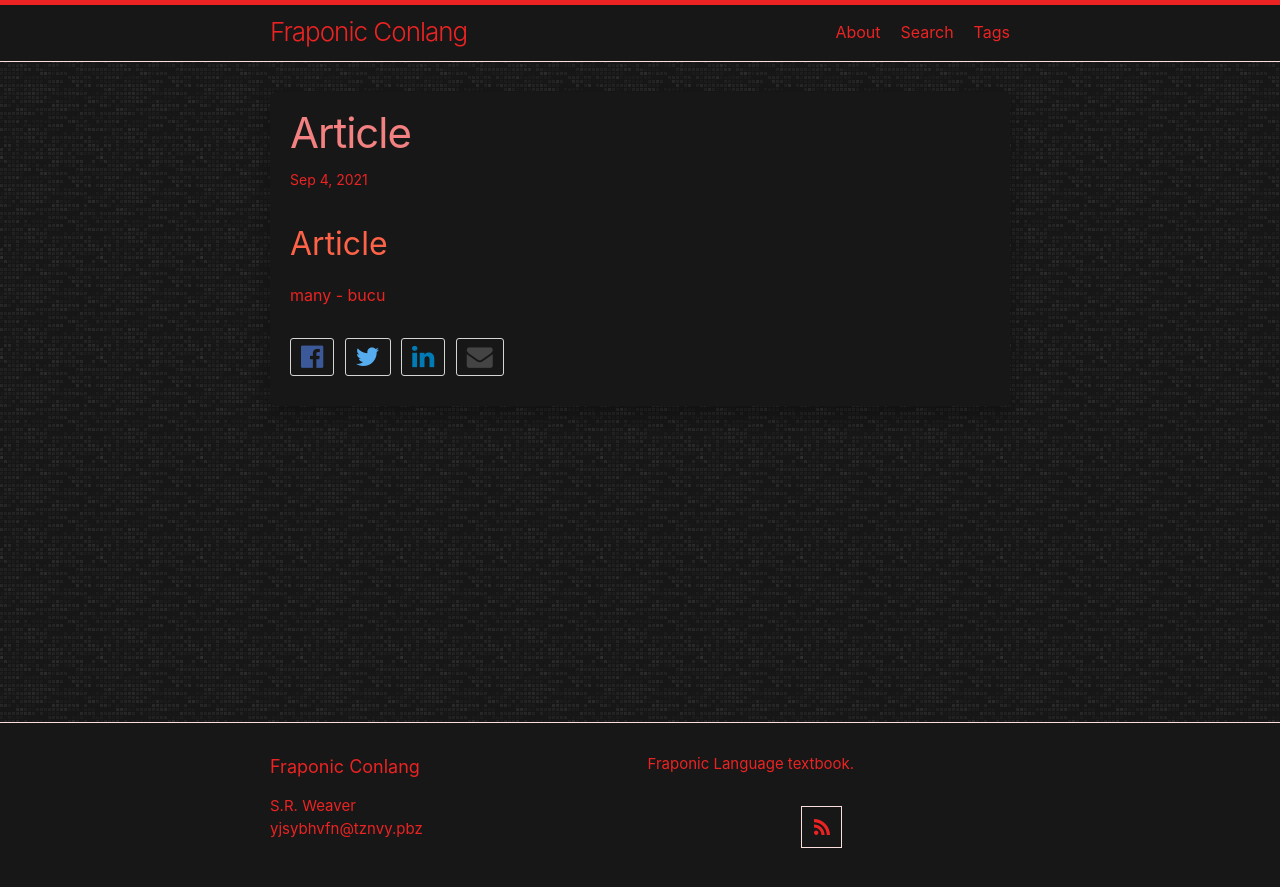
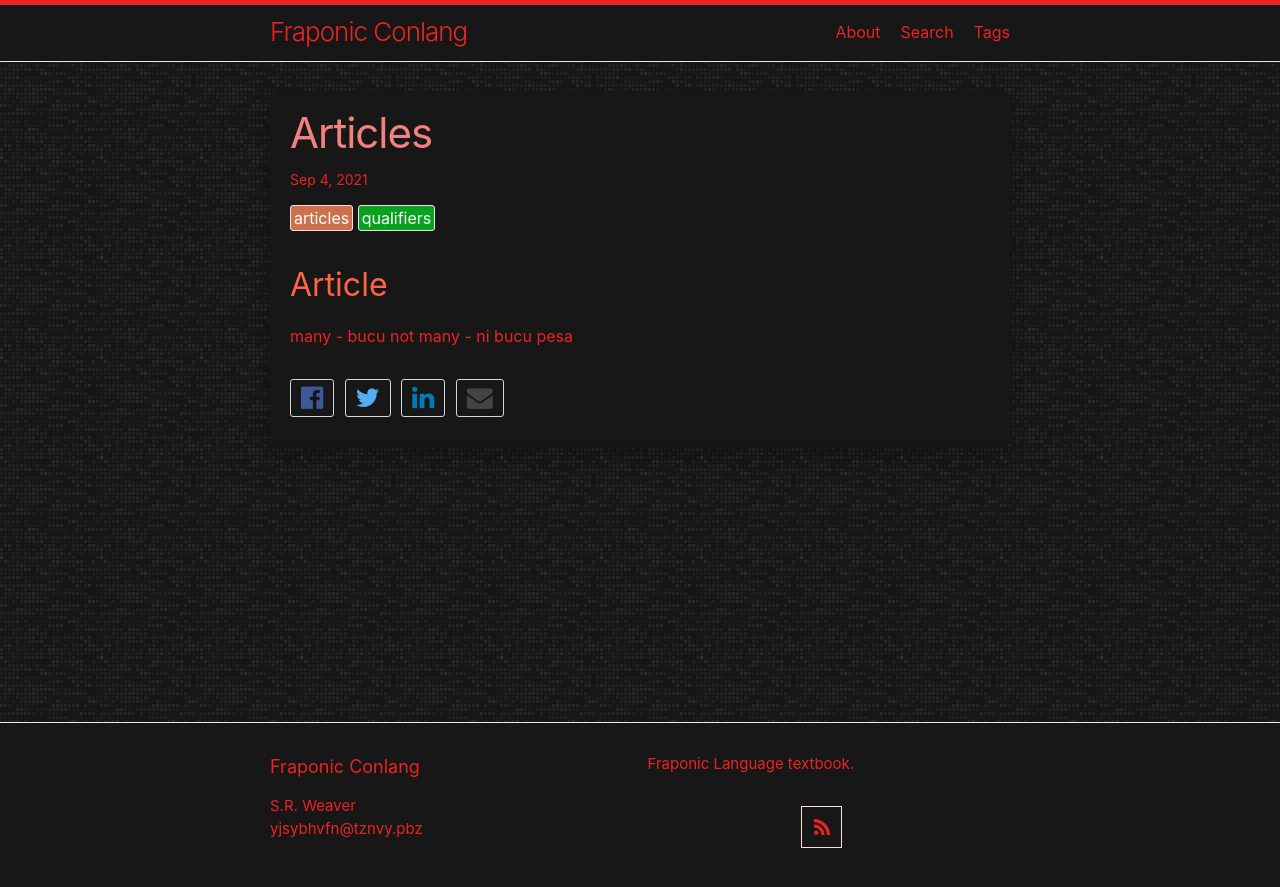
Before and after one commit to LWFlouisa/FraponicConlang, a Jekyll site: the page built from _posts/2021-09-04-article.md, in a window 1280 px wide. Shown: the top 887 px of the page. Built offline with Jekyll 4.4.1, drawn with Linux system fonts in a browser that asks for light colours; our own code applies the rules of GitHub Pages for plain Markdown files.

Commit message:
Update 2021-09-04-article.md

```diff
--- a/_posts/2021-09-04-article.md
+++ b/_posts/2021-09-04-article.md
@@ -1,3 +1,10 @@
+---
+layout: post
+title: Articles
+catagories: articles
+tags: articles qualifiers
+---
 
 ## Article
 many - bucu
+not many - ni bucu pesa
```
